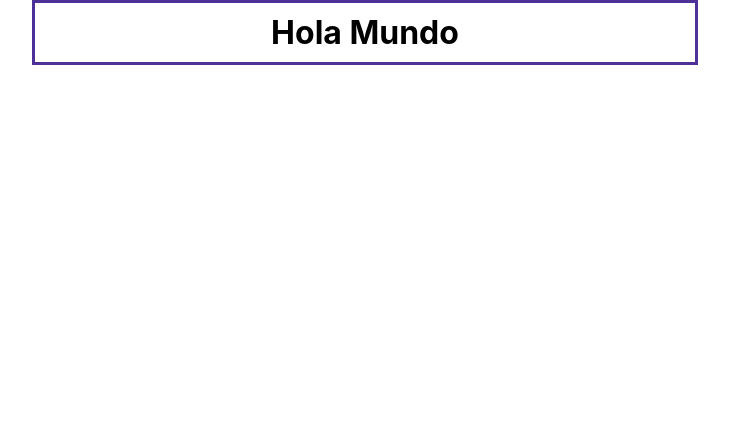
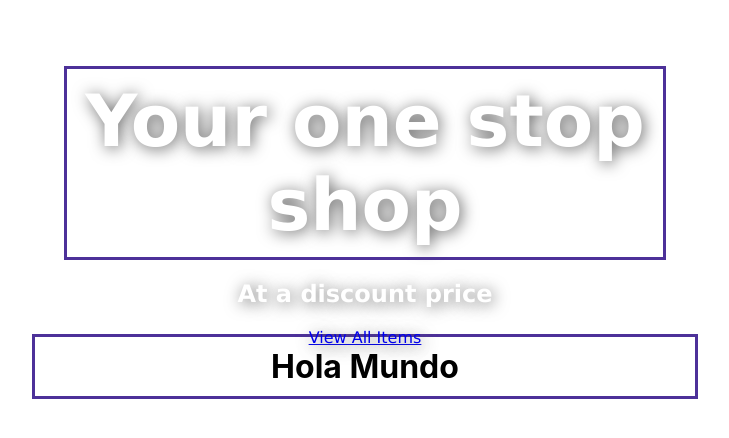
Before and after one commit to robscafe433/react-e-store, a React (Create React App) app: page / in a window 1280 px wide. Shown: the top 438 px of the page, without its empty margins (275-1004 px from the left). Built offline with nearby package versions, Linux system fonts and the light colour scheme.

Commit message:
copying all files from master to main, since main branch is now the default branch.

```diff
--- a/src/components/Banner/banner.css
+++ b/src/components/Banner/banner.css
@@ -0,0 +1,63 @@
+.banner {
+    position: relative;
+    display: inline-block;
+    padding-bottom: 30px;
+    width: 100%;
+    height: 300px;
+    /* background-image: url("../Images/indeximage/storebanner-xs.jpg"); */
+}
+
+.banner-textWrapper {
+    top: 20%;
+    left: 5%;
+    width: 90%;
+    position: absolute;
+    text-align: center;
+    color: white;
+    margin: 0;
+    text-shadow: 2px 2px 16px #666;
+    font-family: robotobold, verdana, arial, helvetica, sans-serif;
+}
+
+.banner-title {
+    font-size: 4.5rem;
+}
+
+/* no bigger than 400px  */
+@media screen and (max-width: 400px) {
+    .banner {
+        /* background-image: url(" ../Images/indeximage/storebanner-sm.jpg"); */
+        height: 320px;
+    }
+    .banner h1 {
+        font-size: 3rem;
+    }
+}
+
+/* between 401 and 900 px */
+@media screen and (min-width: 401px) and (max-width: 1024px) {
+    .banner {
+        /* background-image: url(" ../Images/indeximage/storebanner-md.jpg"); */
+        height: 320px;
+    }
+    .banner h1 {
+        font-size: 3.5rem;
+    }
+    .top-center-container {
+        top: 6%;
+    }
+}
+
+/* between 901 and 1200 px */
+@media screen and (min-width: 901px) and (max-width: 1200px) {
+    .banner {
+        /* background-image: url("../Images/indeximage/storebanner-lg.jpg"); */
+    }
+}
+
+/* bigger than 1201 px */
+@media screen and (min-width: 1201px) {
+    .banner {
+        /* background-image: url("../Images/indeximage/storebanner-xl.jpg"); */
+    }
+}
--- a/src/components/Banner/banner.js
+++ b/src/components/Banner/banner.js
@@ -0,0 +1,19 @@
+import "./banner.css";
+
+function Banner() {
+    /*-- XL- 1450 * 720 lg- 950 * 350 md- 992 * 576 sm- 768 * 576 --*/
+    return (
+        <div class="banner">
+            <div class="banner-textWrapper">
+                <h1 class="banner-title">Your one stop shop</h1>
+                <h2>At a discount price</h2>
+                <a href="/categories/all.html" class="btn btn-dark">
+                    View All Items
+                    <i class="fal fa-chevron-right"></i>
+                </a>
+            </div>
+        </div>
+    );
+}
+
+export default Banner;
--- a/src/pages/Home/home.js
+++ b/src/pages/Home/home.js
@@ -1,12 +1,15 @@
-import './home.css';
+import "./home.css";
 
 
+import Banner from "../../components/Banner/banner";
+
 function Home() {
-  return (
-    <div>
-      <h1 className="hola">Hola Mundo</h1>
-    </div>
-  );
+    return (
+        <div>
+            <Banner />
+            <h1 className="hola">Hola Mundo</h1>
+        </div>
+    );
 }
 
 export default Home;
```
